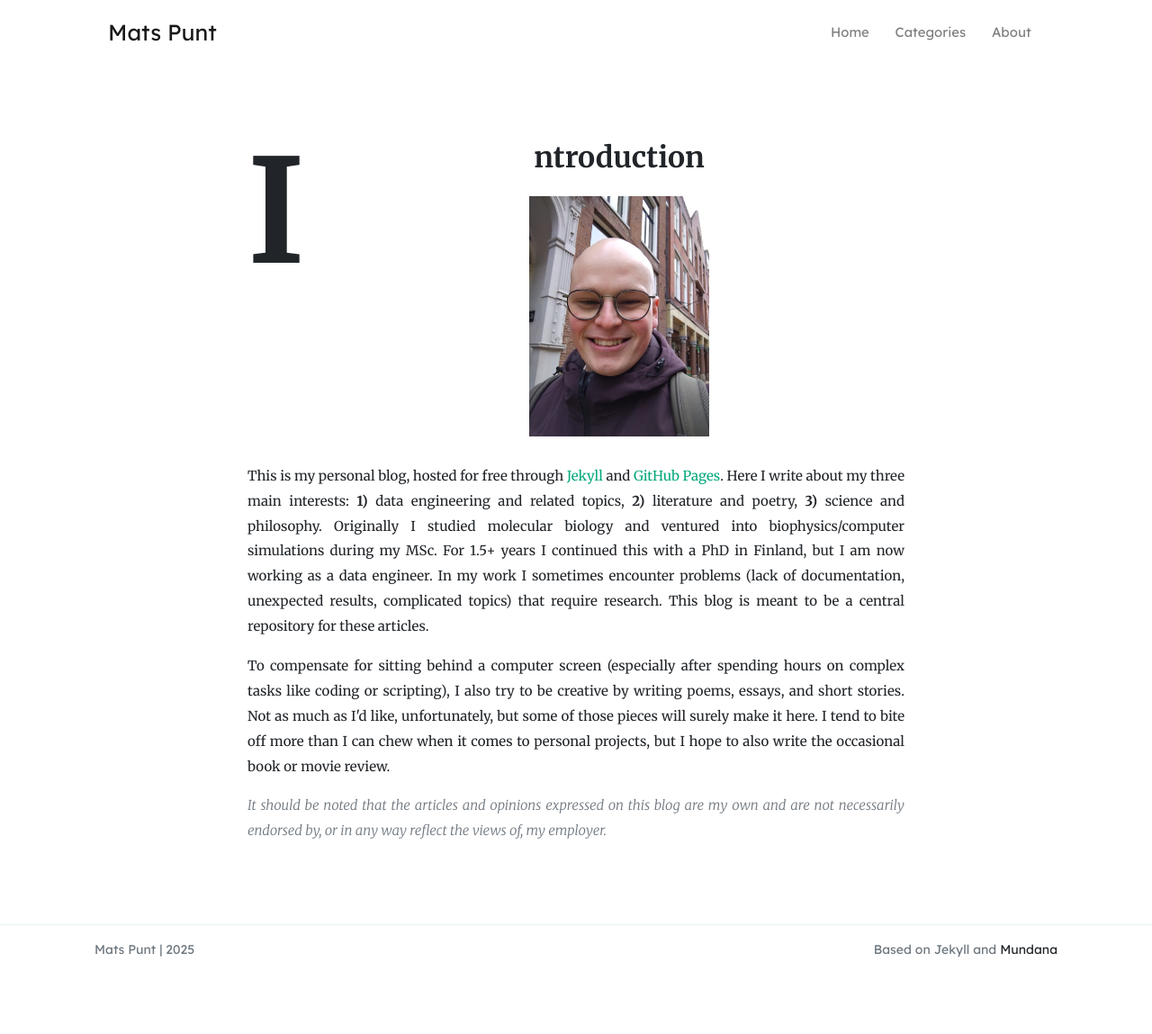
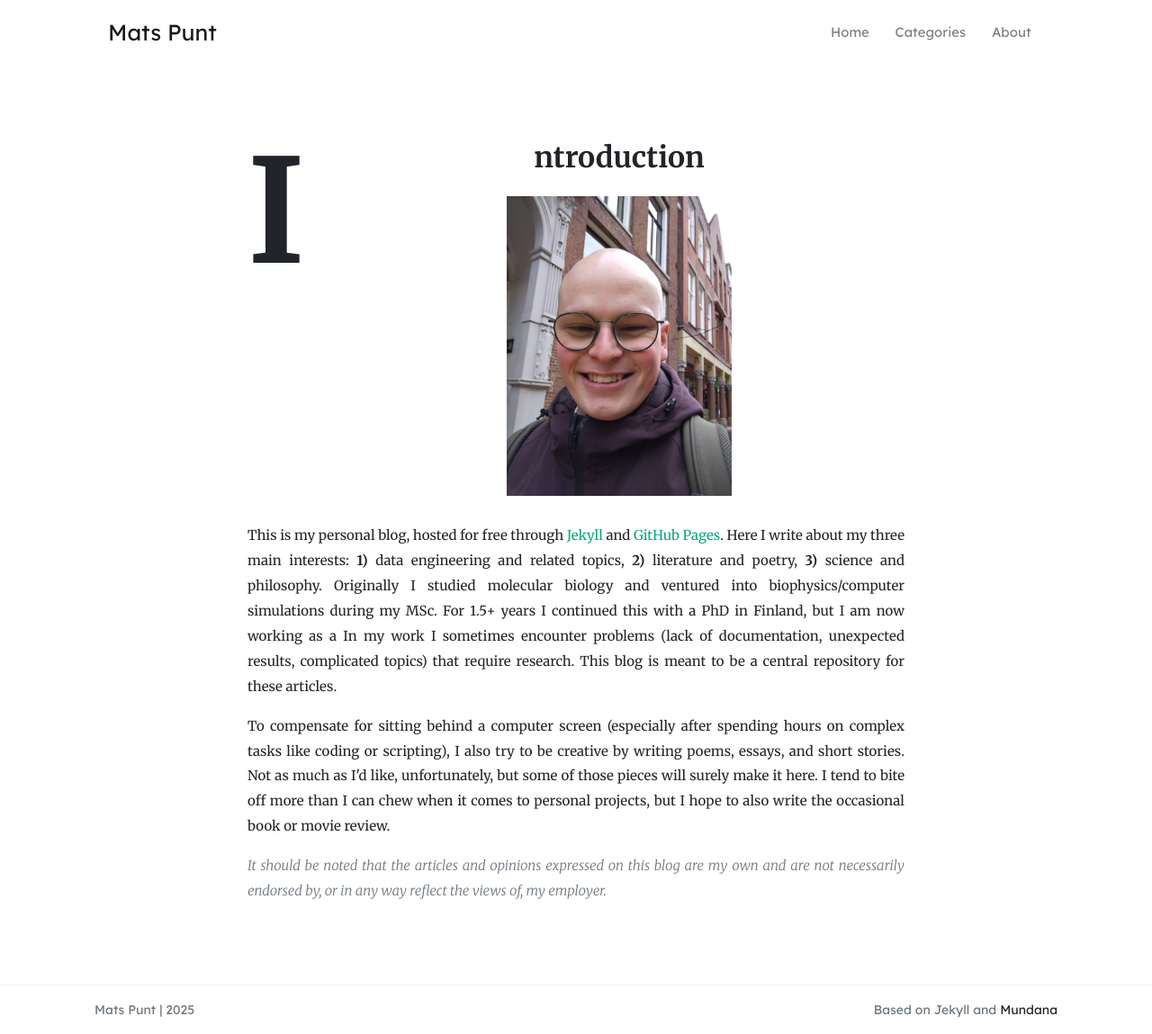
Before and after one commit to matspunt/matspunt.github.io, a Jekyll site: the page built from _pages/about.html, in a window 1280 px wide and 1149 px high. Shown: the whole window at 90% size. Built offline with Jekyll 4.4.1, drawn with Linux system fonts in a browser that asks for light colours; nearby versions of some CDN libraries.

```diff
--- a/_pages/about.html
+++ b/_pages/about.html
@@ -15,17 +15,17 @@ permalink: "/about.html"
                 <img src="assets/images/profile.jpg"
                      alt="Profile picture"
                      title="Image meta title"
-                     style="display: block; margin: 0 auto 30px auto; width: 200px;" />
+                     style="display: block; margin: 0 auto 30px auto; width: 250px;" />
 
-                <p style="margin-botpiecetom: 10px;">
+                <p style="margin-bottom: 10px;">
                     This is my personal blog, hosted for free through
-                    <a href=piece"https://jekyllrb.com/" target="_blank">Jekyll</a> and
+                    <a href="https://jekyllrb.com/" target="_blank">Jekyll</a> and
                     <a href="https://github.com/matspunt/matspunt.github.io" target="_blank">GitHub Pages</a>.
                     Here I write about my three main interests:
                     <strong>1)</strong> data engineering and related topics,
                     <strong>2)</strong> literature and poetry,
                     <strong>3)</strong> science and philosophy. Originally I studied molecular biology and ventured into biophysics/computer simulations during my MSc.
-                    For 1.5+ years I continued this with a PhD in Finland, but I am now working as a data engineer. In my work I sometimes encounter problems (lack of documentation, unexpected results, complicated topics) that require research.
+                    For 1.5+ years I continued this with a PhD in Finland, but I am now working as a In my work I sometimes encounter problems (lack of documentation, unexpected results, complicated topics) that require research.
                     This blog is meant to be a central repository for these articles.
                 </p>
 
```
Also changed, not shown: _posts/2025-12-17-nederlandse-gedichten-iii.md (renamed from _posts/2024-12-17-nederlandse-gedichten-iii.md, +2 -2 lines).
